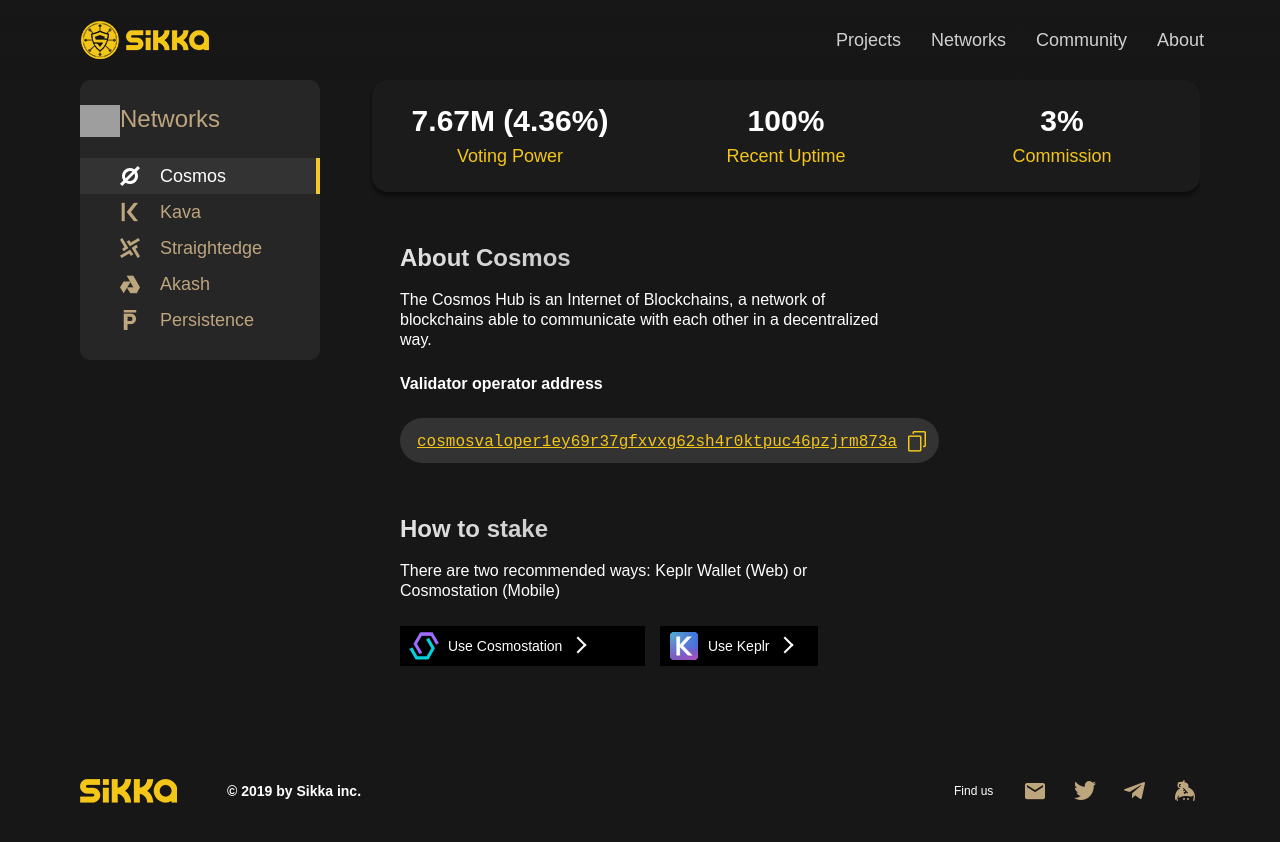
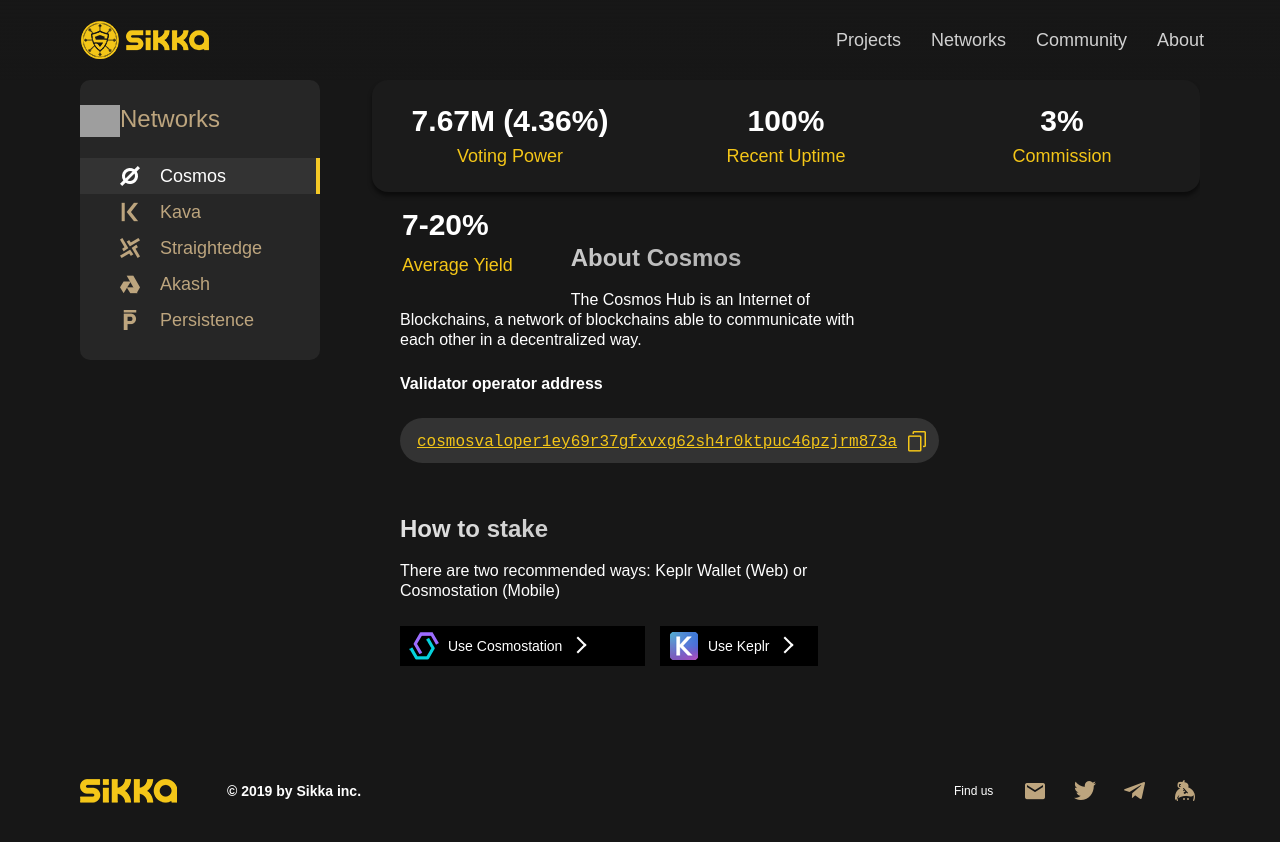
Before and after one commit to King860810/newweb, a Jekyll site: the page built from networks.html, in a window 1280 px wide. Shown: the top 842 px of the page. Built offline with Jekyll 4.4.1, drawn with Linux system fonts in a browser that asks for light colours; grey boxes are pictures that could not be loaded.

Commit message:
Update networks.html

```diff
--- a/networks.html
+++ b/networks.html
@@ -32,10 +32,10 @@
 					<p class="number">3%</p>
 					<p class="tit">Commission</p>
 				</div>
-				<!-- <div class="col-3 ave">
+				<div class="col-3 ave">
 					<p class="number">7-20%</p>
 					<p class="tit">Average Yield</p>
-				</div> -->
+				</div>
 			</div>
 				<p class="tt">About Cosmos</p>
 				<p class="tt2">The Cosmos Hub is an Internet of Blockchains, a network of blockchains able to communicate with each other in a decentralized way.</p>
```
